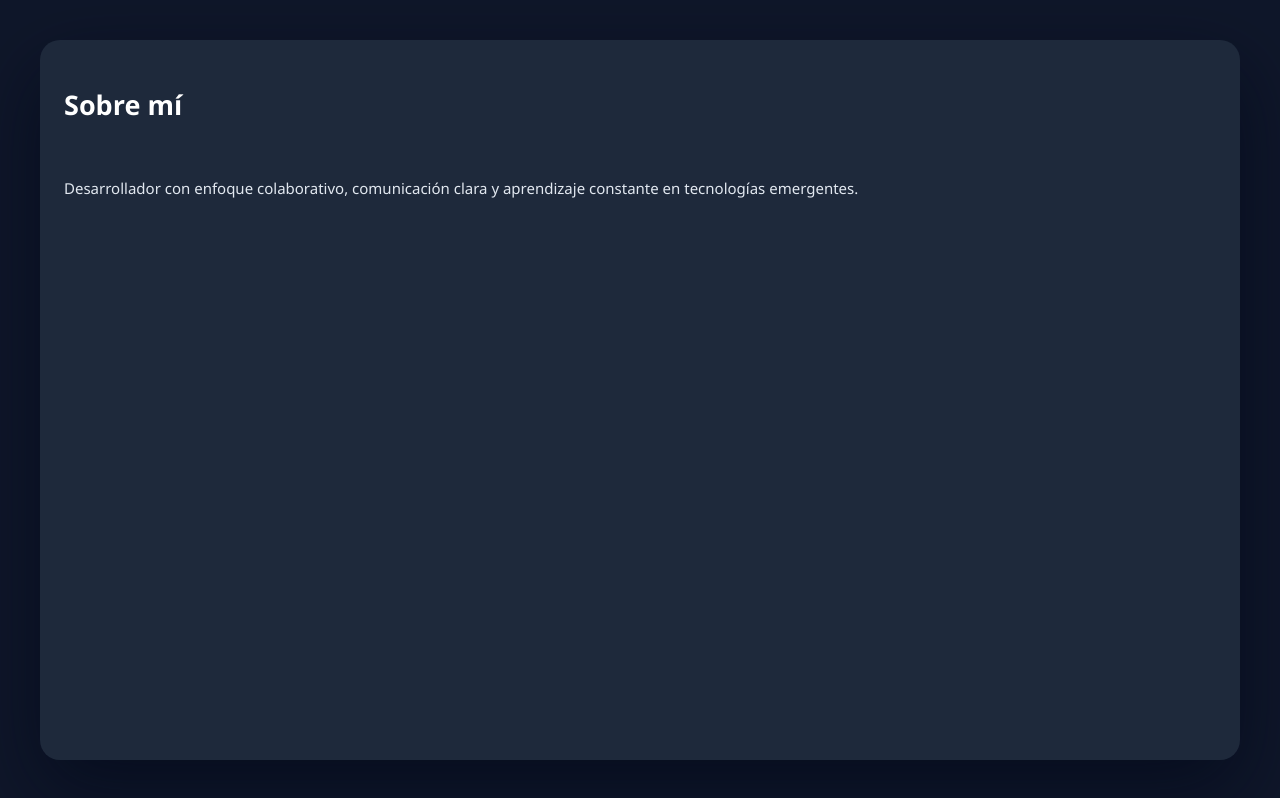
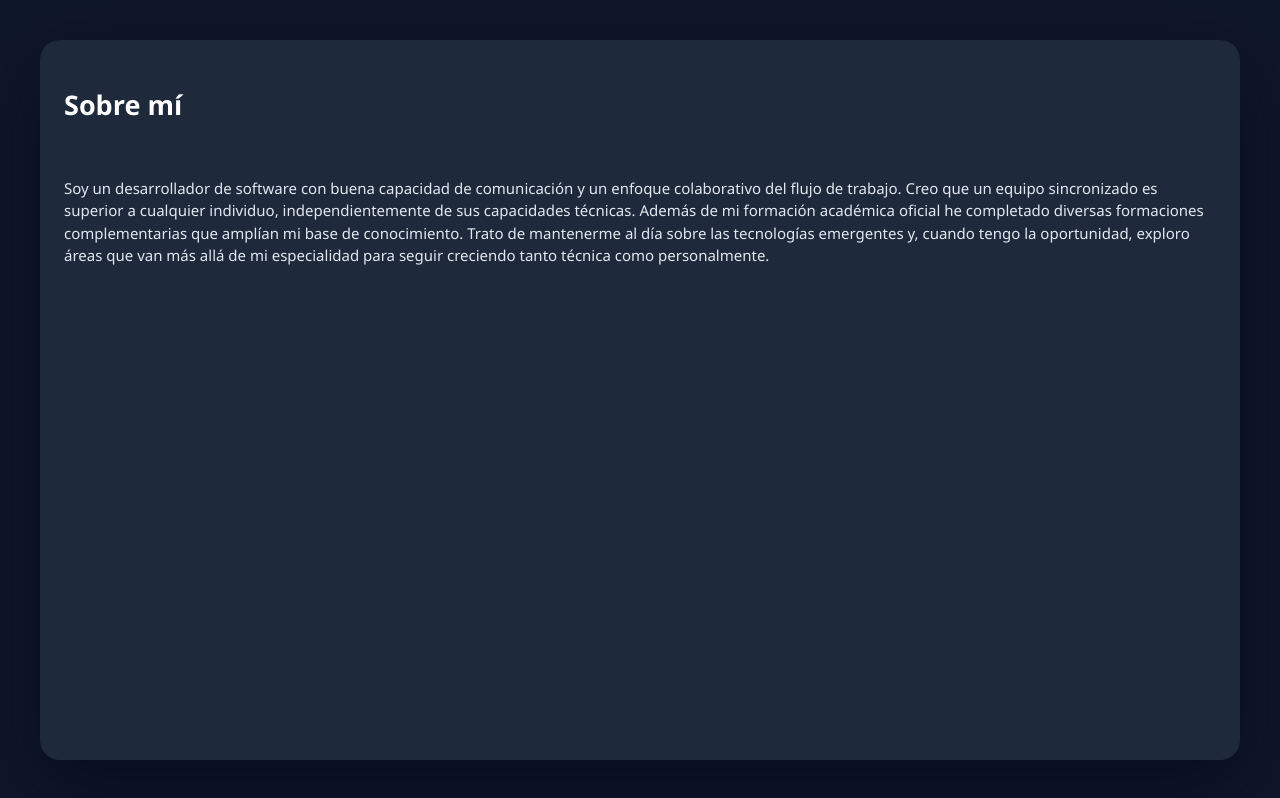
Before and after one commit to HarounDominique/cv, an Angular app: page / in a window 1280 px wide. Both pictures are taken after a click on the element "Sobre mí". Built offline with nearby package versions, Linux system fonts and the light colour scheme.

Commit message:
updating about me

```diff
--- a/src/app.html
+++ b/src/app.html
@@ -25,8 +25,15 @@
     <h2>Sobre mí</h2>
     <div class="card-content" *ngIf="active === 'sobreMi'">
       <p>
-        Desarrollador con enfoque colaborativo, comunicación clara y
-        aprendizaje constante en tecnologías emergentes.
+        Soy un desarrollador de software con buena capacidad de comunicación y un
+        enfoque colaborativo del flujo de trabajo. Creo que un equipo sincronizado es
+        superior a cualquier individuo, independientemente de sus capacidades
+        técnicas.
+        Además de mi formación académica oficial he completado diversas
+        formaciones complementarias que amplían mi base de conocimiento. Trato de
+        mantenerme al día sobre las tecnologías emergentes y, cuando tengo la
+        oportunidad, exploro áreas que van más allá de mi especialidad para seguir
+        creciendo tanto técnica como personalmente.
       </p>
     </div>
   </div>
```
